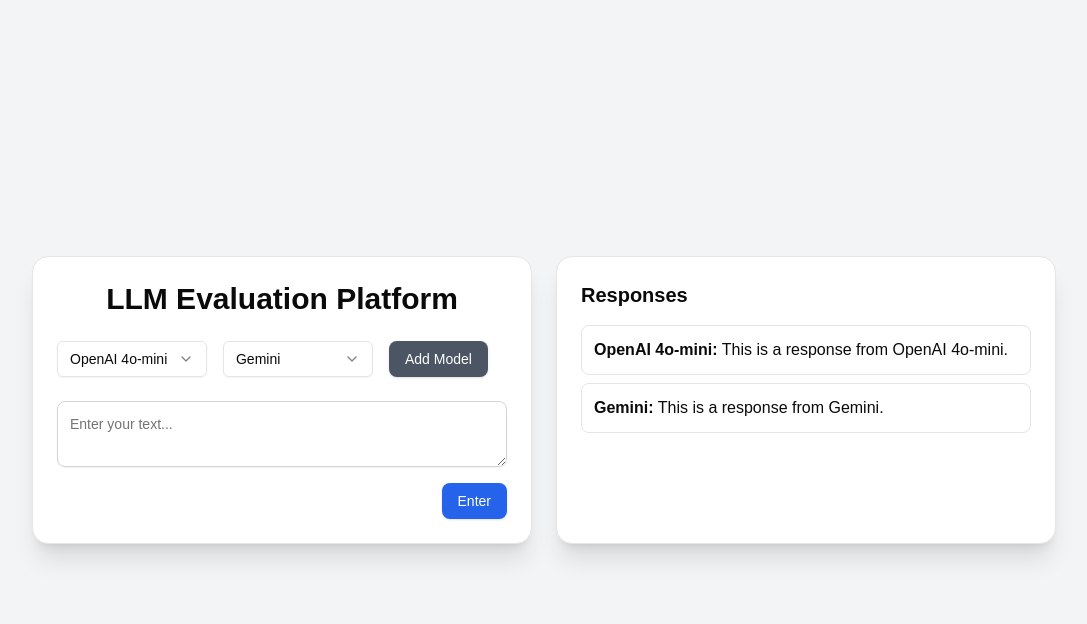
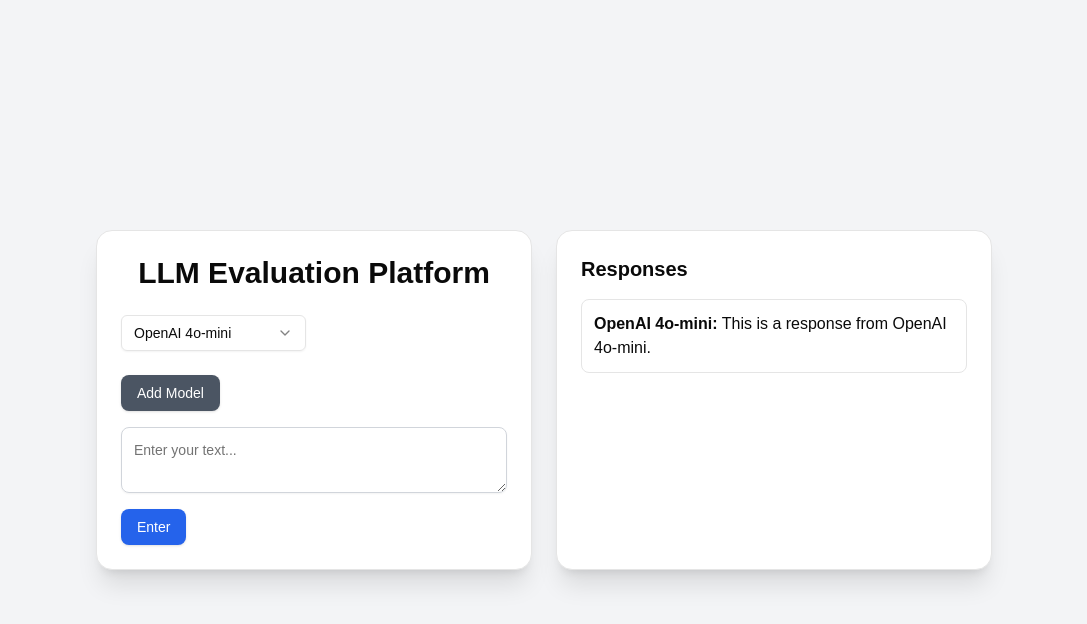
Before and after one commit to RaoAkif/247metrics, a Next.js app: page / in a window 1280 px wide. Both pictures are taken after a click on the button "Enter". Shown: the top 624 px of the page, without its empty margins (96-1183 px from the left). Built offline with nearby package versions, Linux system fonts and the light colour scheme.

Commit message:
One modal be selected only once

```diff
--- a/app/page.tsx
+++ b/app/page.tsx
@@ -6,116 +6,73 @@
 import { Select, SelectTrigger, SelectValue, SelectContent, SelectItem } from "@/components/ui/select";
 
 export default function Home() {
-  const [defaultModel, setDefaultModel] = useState("OpenAI 4o-mini");
-  const [comparisonModel, setComparisonModel] = useState("Gemini");
-  const [additionalModels, setAdditionalModels] = useState([]);
+  const allModels = ["OpenAI 4o-mini", "Gemini", "Gemma", "Llama", "DeepSeek"];
+  const responses = {
+    "OpenAI 4o-mini": "This is a response from OpenAI 4o-mini.",
+    "Gemini": "This is a response from Gemini.",
+    "Gemma": "This is a response from Gemma.",
+    "Llama": "This is a response from Llama.",
+    "DeepSeek": "This is a response from DeepSeek."
+  };
+
+  const [selectedModels, setSelectedModels] = useState(["OpenAI 4o-mini"]);
   const [inputValue, setInputValue] = useState("");
   const [showResponses, setShowResponses] = useState(false);
-  const [selectedModels, setSelectedModels] = useState([]);
+  const [submittedModels, setSubmittedModels] = useState([]);
 
-  const models = ["OpenAI 4o-mini", "Gemini", "Gemma", "Llama", "DeepSeek"];
-  const responses = {
-    "OpenAI 4o-mini": "This is a response from OpenAI 4o-mini.",
-    Gemini: "This is a response from Gemini.",
-    Gemma: "This is a response from Gemma.",
-    Llama: "This is a response from Llama.",
-    DeepSeek: "This is a response from DeepSeek.",
+  const availableModels = allModels.filter(model => !selectedModels.includes(model));
+
+  const addModel = () => {
+    if (availableModels.length > 0) {
+      setSelectedModels([...selectedModels, availableModels[0]]);
+    }
   };
 
-  const handleAddModel = () => {
-    setAdditionalModels([...additionalModels, ""]);
-  };
-
-  const handleModelChange = (index, value) => {
-    const updatedModels = [...additionalModels];
-    updatedModels[index] = value;
-    setAdditionalModels(updatedModels);
+  const updateModel = (index, newModel) => {
+    const updatedModels = [...selectedModels];
+    updatedModels[index] = newModel;
+    setSelectedModels(updatedModels);
   };
 
   const handleEnter = () => {
-    setSelectedModels([defaultModel, comparisonModel, ...additionalModels]);
+    setSubmittedModels([...selectedModels]);
     setShowResponses(true);
   };
 
   return (
-    <div className="min-h-screen flex flex-col items-center justify-center bg-gray-100 p-6">
-      <div className="flex flex-col md:flex-row w-full max-w-5xl gap-6">
-        {/* LLM Evaluation Platform Card */}
-        <Card className="flex-1 shadow-xl bg-white p-6 rounded-2xl">
+    <div className="min-h-screen flex items-center justify-center bg-gray-100 p-6">
+      <div className="flex gap-6 w-full max-w-4xl">
+        <Card className="w-1/2 shadow-xl bg-white p-6 rounded-2xl">
           <h1 className="text-3xl font-bold text-center mb-6">LLM Evaluation Platform</h1>
-          <div className="flex flex-wrap gap-4 mb-6">
-            <Select onValueChange={setDefaultModel} defaultValue={defaultModel}>
-              <SelectTrigger className="w-1/3">
-                <SelectValue placeholder="Select a model" />
-              </SelectTrigger>
-              <SelectContent>
-                {models.map((model) => (
-                  <SelectItem key={model} value={model}>
-                    {model}
-                  </SelectItem>
-                ))}
-              </SelectContent>
-            </Select>
-            <Select onValueChange={setComparisonModel} defaultValue={comparisonModel}>
-              <SelectTrigger className="w-1/3">
-                <SelectValue placeholder="Select a model" />
-              </SelectTrigger>
-              <SelectContent>
-                {models.map((model) => (
-                  <SelectItem key={model} value={model}>
-                    {model}
-                  </SelectItem>
-                ))}
-              </SelectContent>
-            </Select>
-            {additionalModels.map((model, index) => (
-              <Select
-                key={index}
-                onValueChange={(value) => handleModelChange(index, value)}
-                defaultValue={model}
-              >
-                <SelectTrigger className="w-1/3">
+          <div className="grid grid-cols-2 gap-4 mb-6">
+            {selectedModels.map((model, index) => (
+              <Select key={index} onValueChange={(value) => updateModel(index, value)} defaultValue={model}>
+                <SelectTrigger className="w-full">
                   <SelectValue placeholder="Select a model" />
                 </SelectTrigger>
                 <SelectContent>
-                  {models.map((model) => (
-                    <SelectItem key={model} value={model}>
-                      {model}
-                    </SelectItem>
+                  {allModels.filter(m => !selectedModels.includes(m) || m === model).map(m => (
+                    <SelectItem key={m} value={m}>{m}</SelectItem>
                   ))}
                 </SelectContent>
               </Select>
             ))}
-            <Button
-              className="bg-gray-600 text-white px-4 py-2 rounded-lg hover:bg-gray-700"
-              onClick={handleAddModel}
-            >
-              Add Model
-            </Button>
           </div>
+          <Button className="bg-gray-600 text-white px-4 py-2 rounded-lg hover:bg-gray-700" onClick={addModel} disabled={availableModels.length === 0}>Add Model</Button>
           <Textarea
-            className="w-full p-3 rounded-lg border border-gray-300 focus:ring focus:ring-blue-300"
+            className="w-full p-3 rounded-lg border border-gray-300 focus:ring focus:ring-blue-300 mt-4"
             value={inputValue}
             onChange={(e) => setInputValue(e.target.value)}
             placeholder="Enter your text..."
           />
-          <div className="flex justify-end mt-4">
-            <Button
-              className="bg-blue-600 text-white px-4 py-2 rounded-lg hover:bg-blue-700"
-              onClick={handleEnter}
-            >
-              Enter
-            </Button>
-          </div>
+          <Button className="bg-blue-600 text-white px-4 py-2 rounded-lg hover:bg-blue-700 mt-4" onClick={handleEnter}>Enter</Button>
         </Card>
-
-        {/* Responses Card */}
         {showResponses && (
-          <Card className="flex-1 shadow-xl bg-white p-6 rounded-2xl">
+          <Card className="w-1/2 shadow-xl bg-white p-6 rounded-2xl">
             <h2 className="text-xl font-semibold mb-4">Responses</h2>
-            {selectedModels.map((model) => (
+            {submittedModels.map((model) => (
               <CardContent key={model} className="p-3 mb-2 border rounded-lg">
-                <strong>{model}:</strong> {responses[model] || "No response available."}
+                <strong>{model}:</strong> {responses[model]}
               </CardContent>
             ))}
           </Card>
```
